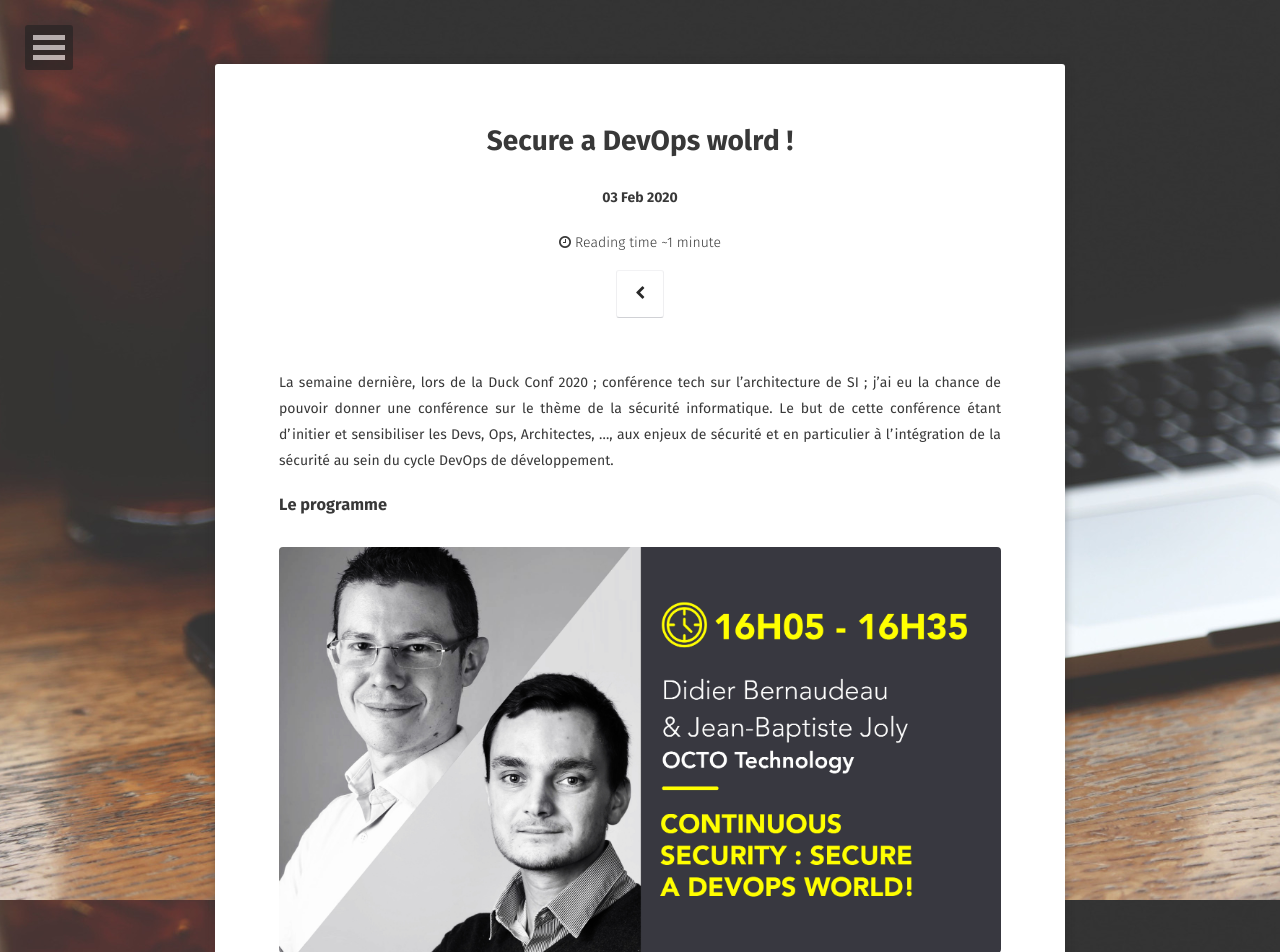
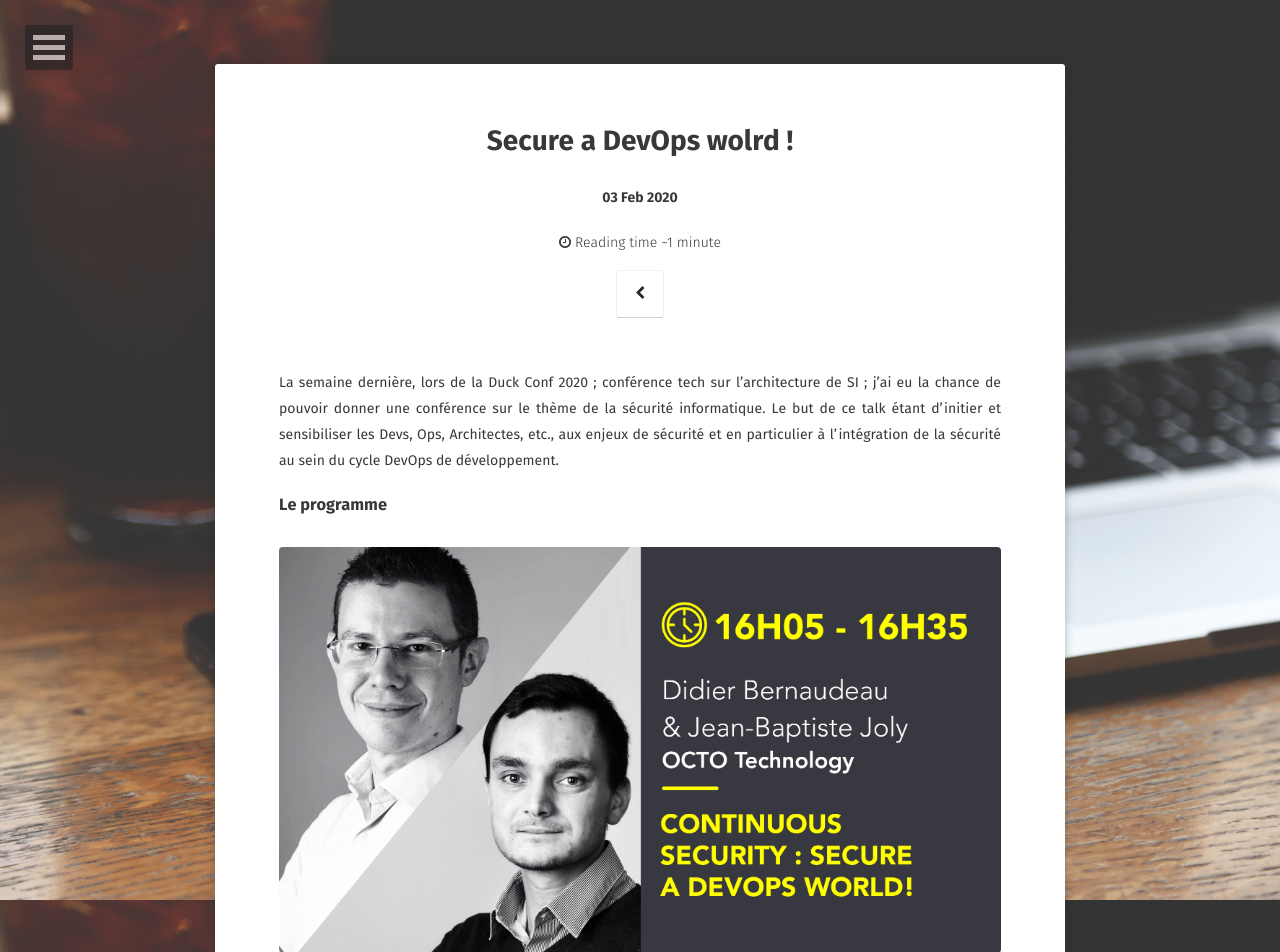
Before and after one commit to Jebay/Jebay.github.io, a Jekyll site: the page built from _posts/2020-02-03-secure-a-devops-world-duck-conf-2020.md, in a window 1280 px wide and 1400 px high. Shown: the top 952 px of the window. Built offline with Jekyll 4.4.1, drawn with Linux system fonts in a browser that asks for light colours; some web fonts are replaced; comment, search, counter and statistics services are not loaded; some of the changed text lies outside the part shown.

```diff
--- a/_data/navigation.yml
+++ b/_data/navigation.yml
@@ -2,3 +2,6 @@
 
 - title: Projects
   url: /projects/
+
+- title: Posts
+  url: /posts/
--- a/_posts/2020-02-03-secure-a-devops-world-duck-conf-2020.md
+++ b/_posts/2020-02-03-secure-a-devops-world-duck-conf-2020.md
@@ -8,7 +8,7 @@ comments: true
 ---
 
 La semaine dernière, lors de la Duck Conf 2020 ; conférence tech sur l'architecture de SI ; j'ai eu la chance de pouvoir donner une conférence sur le thème de la sécurité informatique.
-Le but de cette conférence étant d'initier et sensibiliser les Devs, Ops, Architectes, ..., aux enjeux de sécurité et en particulier à l'intégration de la sécurité au sein du cycle DevOps de développement.
+Le but de ce talk étant d'initier et sensibiliser les Devs, Ops, Architectes, etc., aux enjeux de sécurité et en particulier à l'intégration de la sécurité au sein du cycle DevOps de développement.
 
 ### Le programme
 
@@ -18,13 +18,11 @@ Le but de cette conférence étant d'initier et sensibiliser les Devs, Ops, Arch
 
 #### Les speakers
 
-{% highlight html %}
 <figure class="half">
     <a href="Jean-Baptiste JOLY"><img src="https://media-exp1.licdn.com/dms/image/C4D03AQGvuL-oclDuNA/profile-displayphoto-shrink_200_200/0?e=1586390400&v=beta&t=WF7RrjnCJGR1zcUOoXFFSwayafitifBeyelQqDFuRIo"></a>
     <a href="Didier Bernaudeau"><img src="https://media-exp1.licdn.com/dms/image/C4D03AQEzMteQ-W4mRw/profile-displayphoto-shrink_200_200/0?e=1586390400&v=beta&t=R0VOXqb31UXYQsGbVQTVrhGPMTG8noAU4q1DTP36eTE"></a>
     <figcaption>Jean-Baptiste Joly et Didier Bernaudeau.</figcaption>
 </figure>
-{% endhighlight %}
 
 #### Le pitch
 
```
